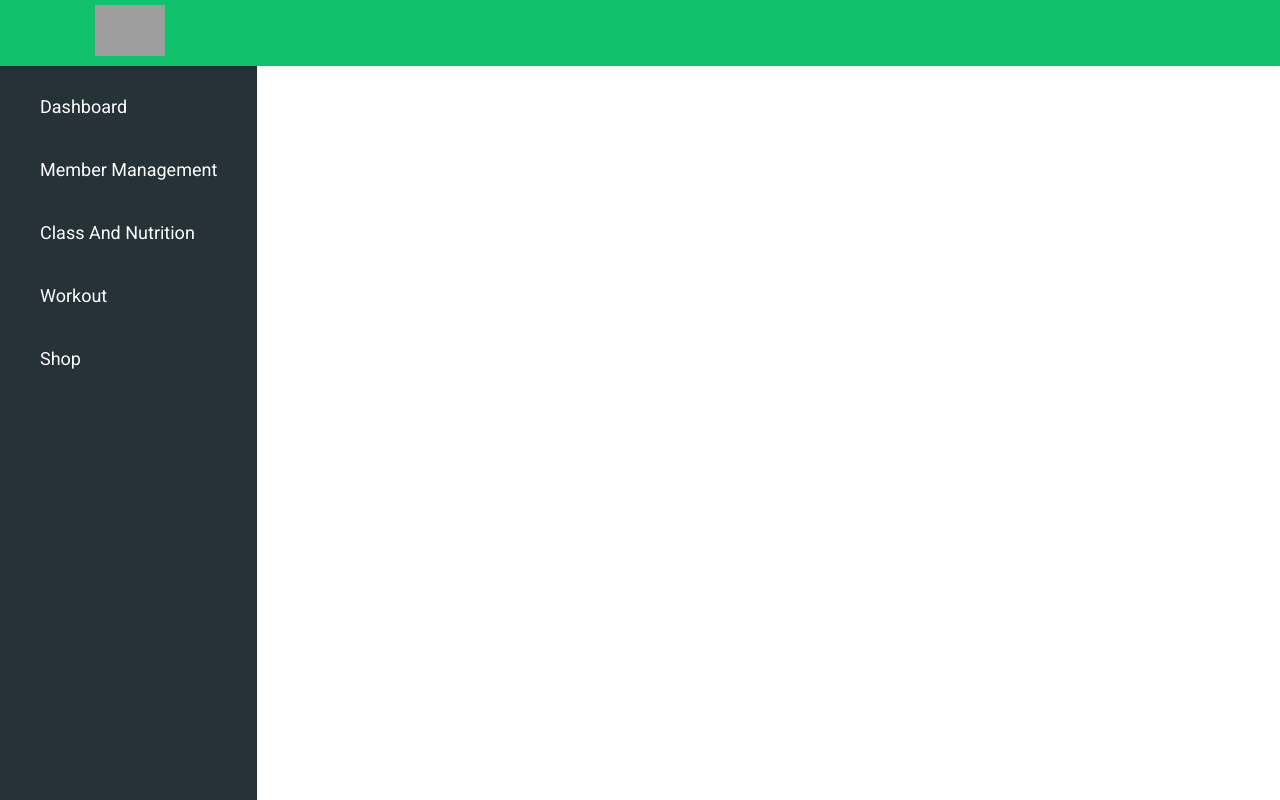
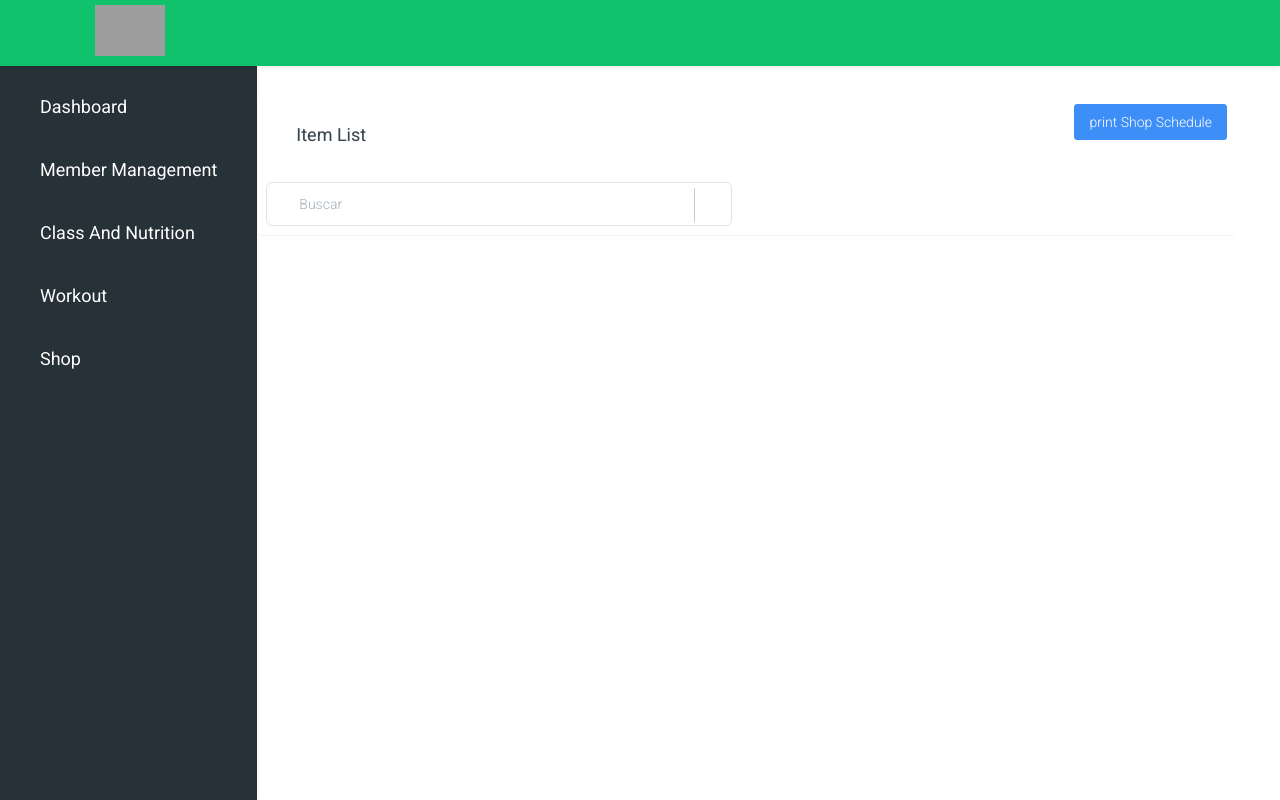
Before and after one commit to yasithWimukthi/ITPM, a React (Create React App) app: page /shop/list in a window 1280 px wide. Built offline with nearby package versions, Linux system fonts and the light colour scheme; grey boxes are pictures that could not be loaded.

Commit message:
create add shop item page

```diff
--- a/src/App.js
+++ b/src/App.js
@@ -5,6 +5,7 @@ import SideBar from './Components/SideBar';
 import AddStaffMember from './Pages/StaffMembers/Add'
 import ViewStaffMember from './Pages/StaffMembers/Viewall'
 import AddShopItem from "./Pages/Shop/AddShopItem";
+import ShopList from "./Pages/Shop/ShopList";
 function App() {
   return (
     <div>
@@ -19,6 +20,7 @@ function App() {
                 <Route path="/StaffMembers/Add" element={<AddStaffMember />} />
                 <Route path="/StaffMembers/View" element={<ViewStaffMember />} />
                 <Route path="/shop/add" element={<AddShopItem />} />
+                <Route path="/shop/list" element={<ShopList />} />
               </Routes>
           </div>
         </div>
--- a/src/Pages/Shop/AddShopItem.js
+++ b/src/Pages/Shop/AddShopItem.js
@@ -1,13 +1,23 @@
 import {Link} from "react-router-dom";
-import React from "react";
+import React, {useState} from "react";
 
 const AddShopItem = () => {
+
+    const [shopItem, setShopItem] = useState({
+        name: "",
+        price: "",
+        description: "",
+        image: "",
+    });
+
+    const onChange = e => setShopItem({...shopItem, [e.target.name]: e.target.value});
+
     return (
         <div className="panel page">
             <header className="panel-heading">
-                    <div className='col-6'>
-                        <h3 className="panel-title">Add Shop Itm</h3>
-                    </div>
+                <div className='col-6'>
+                    <h3 className="panel-title">Add Shop Itm</h3>
+                </div>
             </header>
             <div className="panel-body container-fluid">
                 <div className="example col-8">
@@ -15,13 +25,25 @@ const AddShopItem = () => {
                         <div className="form-group row">
                             <label className="col-md-3 col-form-label">Name: </label>
                             <div className="col-md-9">
-                                <input type="text" className="form-control" name="name" autoComplete="off"/>
+                                <input
+                                    type="text"
+                                    className="form-control"
+                                    name="name"
+                                    autoComplete="off"
+                                    onChange={onChange}
+                                />
                             </div>
                         </div>
                         <div className="form-group row">
                             <legend className="col-md-3 col-form-legend">Description:</legend>
                             <div className="col-md-9">
-                                <textarea className="form-control" name="description" rows="5" autoComplete="off"/>
+                                <textarea
+                                    className="form-control"
+                                    name="description"
+                                    rows="5"
+                                    autoComplete="off"
+                                    onChange={onChange}
+                                />
                             </div>
                         </div>
                         <div className="form-group row">
@@ -29,14 +51,26 @@ const AddShopItem = () => {
                             <div className="col-md-9">
                                 <div className="input-group">
                                     <span className="input-group-addon">Rs.</span>
-                                    <input type="number" className="form-control" placeholder=""/>
+                                    <input
+                                        type="number"
+                                        className="form-control"
+                                        placeholder=""
+                                        name="price"
+                                        onChange={onChange}
+                                    />
                                 </div>
                             </div>
                         </div>
                         <div className="form-group row">
                             <label className="col-md-3 col-form-label">Image: </label>
                             <div className="col-md-9">
-                                <input type="file" className="form-control" name="name" autoComplete="off"/>
+                                <input
+                                    type="file"
+                                    className="form-control"
+                                    name="image"
+                                    autoComplete="off"
+                                    onChange={onChange}
+                                />
                             </div>
                         </div>
                         <div className="form-group row">
@@ -48,7 +82,7 @@ const AddShopItem = () => {
                 </div>
             </div>
         </div>
-  );
+    );
 }
 
 export default AddShopItem;
--- /dev/null
+++ b/src/Pages/Shop/ShopList.css
@@ -0,0 +1,31 @@
+#custom-search-input{
+    padding: 3px;
+    border: solid 1px #E4E4E4;
+    border-radius: 6px;
+    background-color: #fff;
+}
+
+#custom-search-input input{
+    border: 0;
+    box-shadow: none;
+}
+
+#custom-search-input button{
+    margin: 2px 0 0 0;
+    background: none;
+    box-shadow: none;
+    border: 0;
+    color: #666666;
+    padding: 0 8px 0 10px;
+    border-left: solid 1px #ccc;
+}
+
+#custom-search-input button:hover{
+    border: 0;
+    box-shadow: none;
+    border-left: solid 1px #ccc;
+}
+
+#custom-search-input .glyphicon-search{
+    font-size: 23px;
+}
--- /dev/null
+++ b/src/Pages/Shop/ShopList.js
@@ -0,0 +1,39 @@
+import {Link} from "react-router-dom";
+import React from "react";
+import './ShopList.css';
+
+const ShopList = () => {
+    return (
+        <div className="panel page">
+            <header className="panel-heading">
+                <div className='row p-2'>
+                    <div className='col-6'>
+                        <h3 className="panel-title">Item List</h3>
+
+                    </div>
+                    <div className='col-6 text-right'>
+                        <Link to = "/StaffMembers/View" className='btn btn-primary' >
+                            print Shop Schedule
+                        </Link>
+                    </div>
+                </div>
+                <div className='row p-2'>
+                    <div className='col-6 text-right'>
+                        <div id="custom-search-input">
+                            <div className="input-group col-md-12">
+                                <input type="text" className="form-control input-lg" placeholder="Buscar"/>
+                                <span className="input-group-btn">
+                        <button className="btn btn-info btn-lg" type="button">
+                            <i className="glyphicon glyphicon-search"></i>
+                        </button>
+                        </span>
+                            </div>
+                        </div>
+                    </div>
+                </div>
+            </header>
+        </div>
+    );
+};
+
+export default ShopList;
```
